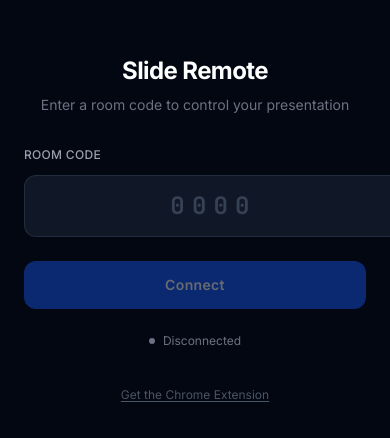
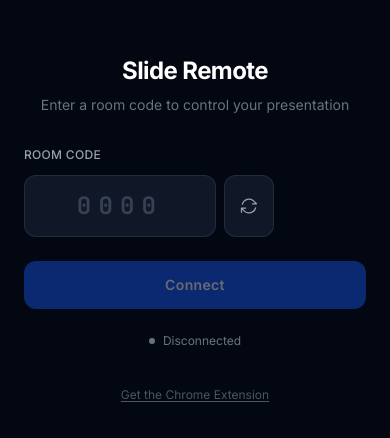
Before and after one commit to vinicius-saraiva/vinicius.pm, a Next.js app: page /ticker in a window 390 px wide. Shown: the part 192-630 px from the top of the page. Built offline with nearby package versions, Linux system fonts and the light colour scheme; a web font is replaced by a local one.

Commit message:
Reduce room code input width so generate button fits on mobile
Co-Authored-By: Claude Opus 4.6 (1M context) <noreply@anthropic.com>

```diff
--- a/src/app/ticker/page.tsx
+++ b/src/app/ticker/page.tsx
@@ -273,7 +273,7 @@ export default function TickerPage() {
                 setRoomCode(val);
               }}
               placeholder="0000"
-              className="flex-1 rounded-xl border border-gray-700/50 bg-gray-900 px-4 py-3.5 text-center font-mono text-2xl font-bold tracking-[0.3em] text-white placeholder-gray-700 outline-none transition-colors focus:border-blue-500/50 focus:ring-1 focus:ring-blue-500/30"
+              className="w-48 rounded-xl border border-gray-700/50 bg-gray-900 px-4 py-3.5 text-center font-mono text-2xl font-bold tracking-[0.3em] text-white placeholder-gray-700 outline-none transition-colors focus:border-blue-500/50 focus:ring-1 focus:ring-blue-500/30"
             />
             <button
               onClick={() => setRoomCode(generateRoomCode())}
```
